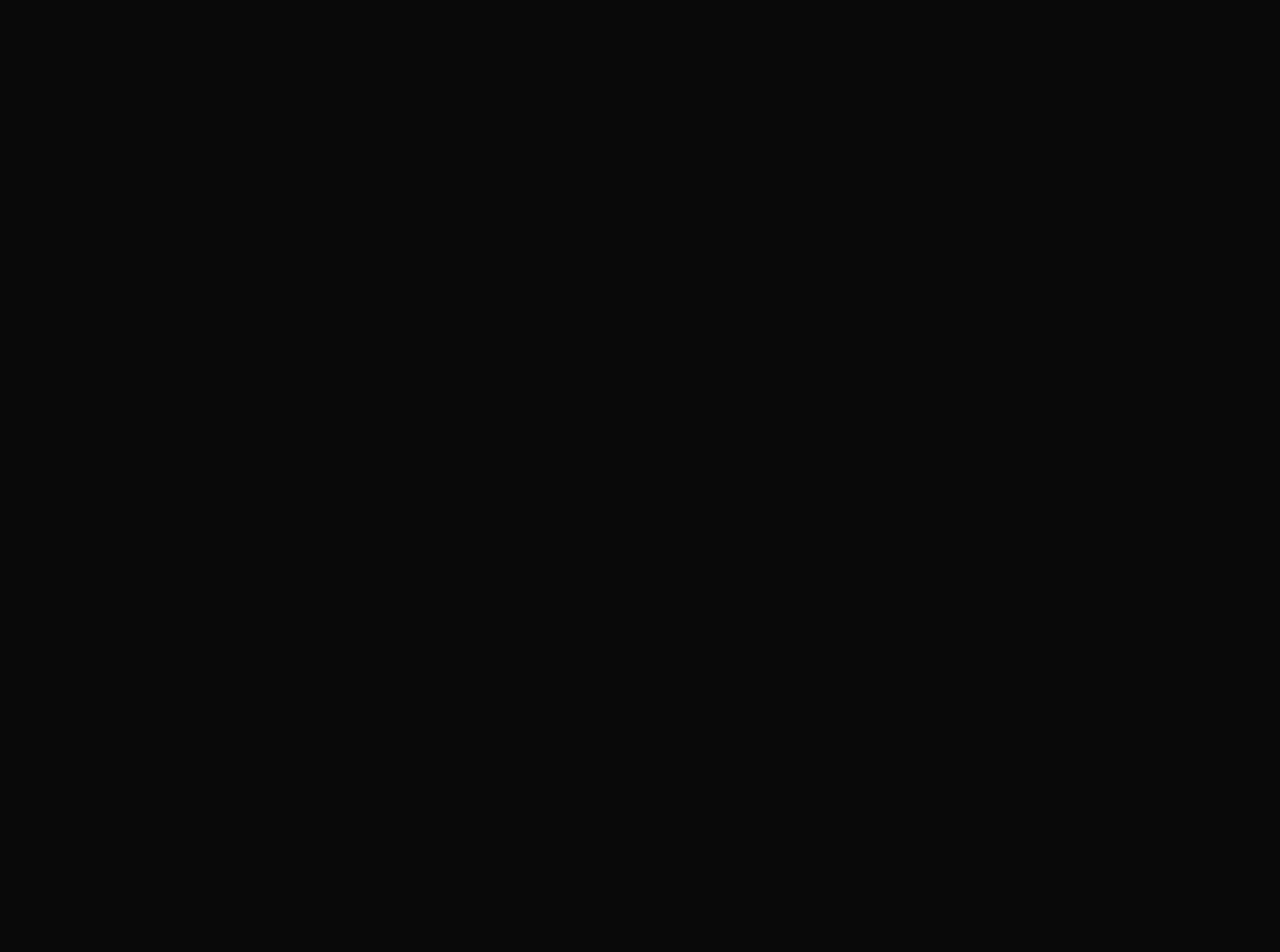
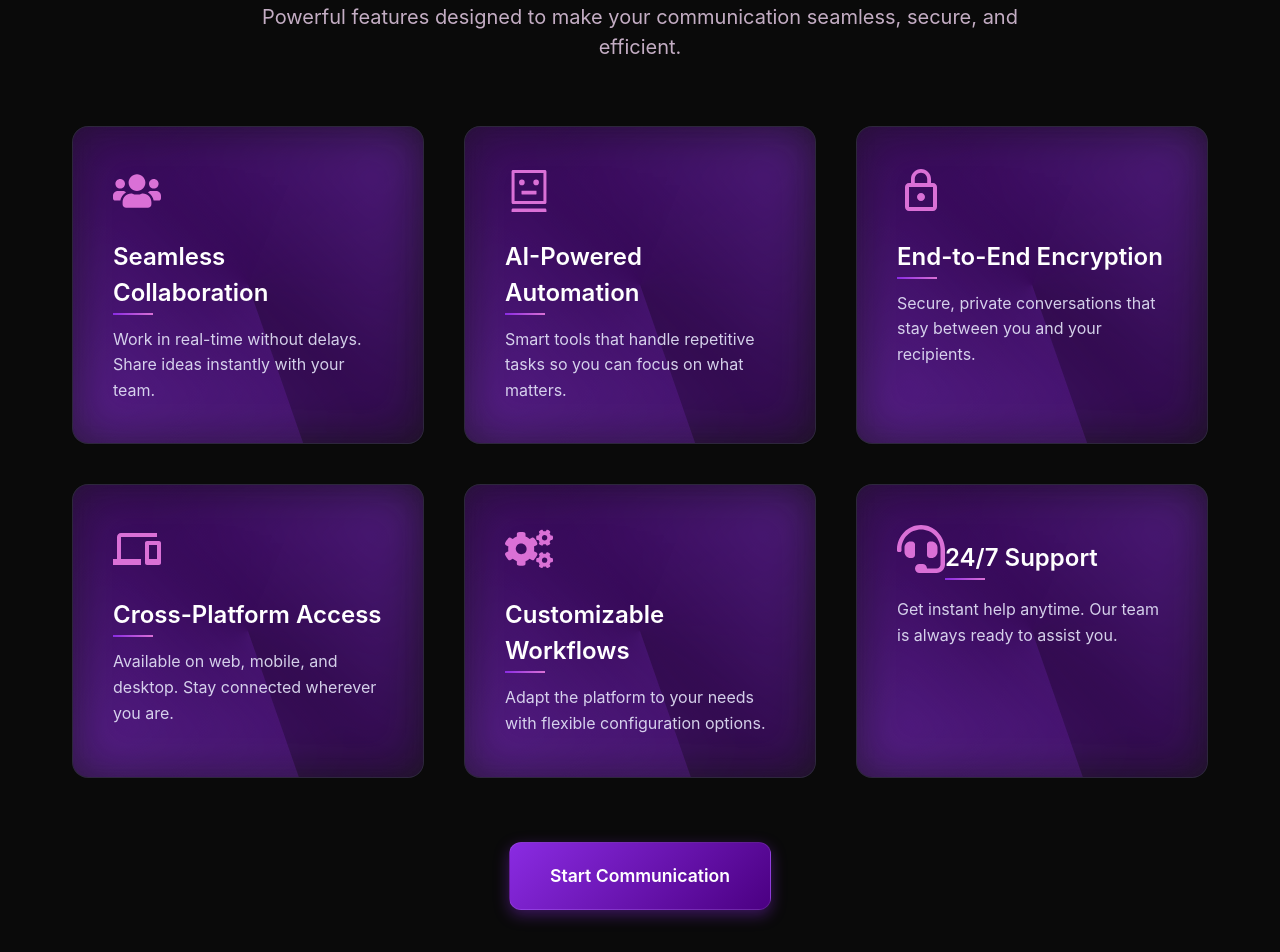
Before and after one commit to SagarSuryakantWaghmare/FreeFlow, a Next.js app in the folder frontend/: page / in a window 1280 px wide. Shown: the part 980-1932 px from the top of the page. Before the commit the page ends 800 px from the top, so only its background shows below. Built offline with nearby package versions, Linux system fonts and the light colour scheme.

Commit message:
Fixed the features

```diff
--- a/frontend/app/components/Navbar.tsx
+++ b/frontend/app/components/Navbar.tsx
@@ -5,7 +5,7 @@
 
 const Navbar: React.FC = () => {
   return (
-    <main className="container">
+    <main className="navbar-container">
       <nav className="navbar blur-box display-flex justify-between align-center">
         <div className="navbar-logo">
           <Image src={logo} alt="FreeFlow Logo" width={50} height={50} />
--- a/frontend/app/globals.css
+++ b/frontend/app/globals.css
@@ -6,6 +6,11 @@
   --secondary-color: #9333ea; /* Light Purple */
   --text-color: #ffffff; /* White */
   --bg-gradient: linear-gradient(180deg, #0f0f0f, #1a1a1a);
+  --bg-color: #16002B; /* Deep purple background */
+  --primary-gradient: linear-gradient(90deg, #4A00A8 0%, #8A2BE2 100%);
+  --secondary-color: #9400D3;
+  --card-bg: rgba(104, 58, 156, 0.1);
+  --glow-color: rgba(148, 0, 211, 0.3)
 }
 
 /* Global Styles */
@@ -23,7 +28,7 @@
 }
 
 /* Navbar Styling */
-.container{
+.navbar-container{
   max-width: 1200px;
   margin: 0 auto;
   padding: 0 20px;
@@ -145,7 +150,6 @@
 .hero-cta:hover {
   background: var(--primary-color);
 }
-/* Enhanced color container with professional glow effect */
 .glow-effect {
   /* Base gradient with smoother progression */
   background: linear-gradient(
@@ -231,3 +235,295 @@
   outline: 2px solid rgba(127, 39, 255, 0.3);
   outline-offset: 1px;
 }
+
+/* Features of the home page */
+:root {
+  --bg-color: #0a0a0a;
+  --primary-gradient: linear-gradient(90deg, #6366f1 0%, #a855f7 100%);
+  --secondary-color: #a855f7;
+  --card-bg: rgba(255, 255, 255, 0.05);
+}
+
+.features-container {
+  padding: 6rem 2rem;
+  max-width: 1200px;
+  margin: 0 auto;
+  text-align: center;
+  position: relative;
+}
+
+.title {
+  font-size: 3.5rem;
+  line-height: 1.1;
+  margin-bottom: 1.5rem;
+  font-weight: 700;
+  letter-spacing: -0.05em;
+}
+
+.subtitle {
+  font-size: 1.25rem;
+  color: #d1d5db;
+  margin-bottom: 4rem;
+  max-width: 800px;
+  margin-left: auto;
+  margin-right: auto;
+  opacity: 0.9;
+}
+
+.features-grid {
+  display: grid;
+  grid-template-columns: repeat(auto-fit, minmax(320px, 1fr));
+  gap: 2.5rem;
+  margin-bottom: 4rem;
+  position: relative;
+}
+
+.feature-card {
+  position: relative;
+  padding: 2.5rem;
+  background: var(--card-bg);
+  backdrop-filter: blur(16px);
+  border-radius: 16px;
+  transition: all 0.4s cubic-bezier(0.23, 1, 0.32, 1);
+  text-align: left;
+  border: 1px solid rgba(255, 255, 255, 0.1);
+  overflow: hidden;
+}
+
+.feature-card::before {
+  content: '';
+  position: absolute;
+  inset: 0;
+  background: var(--primary-gradient);
+  opacity: 0;
+  transition: opacity 0.4s ease;
+  z-index: -1;
+}
+
+.feature-card::after {
+  content: '';
+  position: absolute;
+  top: -50%;
+  left: -50%;
+  width: 200%;
+  height: 200%;
+  background: conic-gradient(
+    from 180deg at 50% 50%,
+    #6366f1 0deg,
+    #a855f7 180deg,
+    rgba(99, 102, 241, 0.1) 360deg
+  );
+  animation: rotate 3s linear infinite;
+  opacity: 0.15;
+  z-index: -1;
+}
+
+@keyframes rotate {
+  from { transform: rotate(0deg); }
+  to { transform: rotate(360deg); }
+}
+
+.feature-card:hover {
+  transform: translateY(-8px);
+  box-shadow: 0 20px 40px rgba(168, 85, 247, 0.15);
+}
+
+.feature-card:hover::before {
+  opacity: 0.1;
+}
+
+.feature-icon {
+  font-size: 3rem;
+  margin-bottom: 1.5rem;
+  background: var(--primary-gradient);
+  -webkit-background-clip: text;
+  background-clip: text;
+  -webkit-text-fill-color: transparent;
+  display: inline-block;
+}
+
+.feature-card h3 {
+  font-size: 1.5rem;
+  font-weight: 600;
+  margin-bottom: 1rem;
+  color: white;
+  position: relative;
+  display: inline-block;
+}
+
+.feature-card h3::after {
+  content: '';
+  position: absolute;
+  bottom: -4px;
+  left: 0;
+  width: 40px;
+  height: 2px;
+  background: var(--primary-gradient);
+  transition: width 0.3s ease;
+}
+
+.feature-card:hover h3::after {
+  width: 120px;
+}
+
+.feature-card p {
+  color: #e5e7eb;
+  font-size: 1rem;
+  line-height: 1.6;
+  opacity: 0.9;
+}
+
+.cta-button {
+  background: var(--primary-gradient);
+  color: white;
+  padding: 1.25rem 2.5rem;
+  border: none;
+  border-radius: 12px;
+  font-size: 1.1rem;
+  font-weight: 600;
+  cursor: pointer;
+  transition: all 0.3s cubic-bezier(0.4, 0, 0.2, 1);
+  position: relative;
+  overflow: hidden;
+  backdrop-filter: blur(10px);
+  border: 1px solid rgba(255, 255, 255, 0.1);
+}
+
+.cta-button::before {
+  content: '';
+  position: absolute;
+  top: 0;
+  left: -100%;
+  width: 100%;
+  height: 100%;
+  background: linear-gradient(
+    120deg,
+    transparent,
+    rgba(255, 255, 255, 0.1),
+    transparent
+  );
+  transition: left 0.6s ease;
+}
+
+.cta-button:hover::before {
+  left: 100%;
+}
+
+.cta-button:hover {
+  transform: translateY(-3px);
+  box-shadow: 0 15px 30px rgba(168, 85, 247, 0.4);
+}
+
+@media (max-width: 768px) {
+  .features-container {
+    padding: 4rem 1.5rem;
+  }
+
+  .title {
+    font-size: 2.75rem;
+  }
+
+  .subtitle {
+    font-size: 1.1rem;
+  }
+
+  .features-grid {
+    grid-template-columns: 1fr;
+  }
+
+  .feature-card {
+    padding: 2rem;
+  }
+}
+
+.features-container {
+  padding: 6rem 2rem;
+  background: var(--bg-color);
+}
+
+.feature-card {
+  background: var(--card-bg);
+  border: 1px solid rgba(147, 112, 219, 0.2);
+  backdrop-filter: blur(12px);
+}
+
+.feature-card::after {
+  background: conic-gradient(
+    from 180deg at 50% 50%,
+    #8A2BE2 0deg,
+    #4B0082 180deg,
+    rgba(75, 0, 130, 0.1) 360deg
+  );
+  opacity: 0.2;
+}
+
+.feature-card:hover {
+  box-shadow: 0 20px 40px var(--glow-color);
+}
+
+.feature-card h3::after {
+  background: linear-gradient(90deg, #8A2BE2 0%, #DA70D6 100%);
+}
+
+.cta-button {
+  background: linear-gradient(135deg, #8A2BE2 0%, #4B0082 100%);
+  box-shadow: 0 5px 15px rgba(138, 43, 226, 0.4);
+}
+
+.cta-button:hover {
+  box-shadow: 0 10px 30px rgba(138, 43, 226, 0.6);
+}
+
+/* Updated Glow Effects */
+.feature-card::before {
+  background: linear-gradient(
+    45deg,
+    rgba(138, 43, 226, 0.4),
+    rgba(148, 0, 211, 0.4),
+    rgba(138, 43, 226, 0.4)
+  );
+}
+
+@keyframes glow {
+  0%, 100% { opacity: 0.4; }
+  50% { opacity: 0.7; }
+}
+
+/* Text Colors */
+.subtitle {
+  color: #D8BFD8; /* Light purple */
+}
+
+.feature-card p {
+  color: #E6E6FA; /* Lavender */
+}
+
+.feature-icon {
+  color: #DA70D6;
+}
+
+/* Border Enhancements */
+.feature-card {
+  position: relative;
+  overflow: hidden;
+}
+
+.feature-card::before {
+  content: '';
+  position: absolute;
+  inset: -2px;
+  z-index: -1;
+  background: linear-gradient(
+    45deg,
+    #8A2BE2,
+    #4B0082,
+    #8A2BE2
+  );
+  filter: blur(25px);
+  opacity: 0.5;
+  transition: opacity 0.3s ease;
+}
+
+.feature-card:hover::before {
+  opacity: 0.8;
+}
--- a/frontend/app/page.tsx
+++ b/frontend/app/page.tsx
@@ -1,12 +1,61 @@
 import Navbar from "@/app/components/Navbar";
 import HeroSection from "@/app/components/HeroSection";
+import { FaUsers, FaHeadset, FaCogs } from "react-icons/fa";
+import { AiOutlineRobot } from "react-icons/ai";
+import { MdLockOutline, MdDevices } from "react-icons/md";
 
 export default function Home() {
   return (
     <main>
       <Navbar />
       <HeroSection />
+      {/* Features section */}
+      <section className="features-container">
+        <h1 className="title gradient-text">Everything You Need to Connect</h1>
+        <p className="subtitle">
+          Powerful features designed to make your communication seamless, secure, and efficient.
+        </p>
 
+        <div className="features-grid">
+          <div className="feature-card ">
+            <FaUsers className="feature-icon" />
+            <h3>Seamless Collaboration</h3>
+            <p>Work in real-time without delays. Share ideas instantly with your team.</p>
+          </div>
+
+          <div className="feature-card">
+            <AiOutlineRobot className="feature-icon" />
+            <h3>AI-Powered Automation</h3>
+            <p>Smart tools that handle repetitive tasks so you can focus on what matters.</p>
+          </div>
+
+          <div className="feature-card">
+            <MdLockOutline className="feature-icon" />
+            <h3>End-to-End Encryption</h3>
+            <p>Secure, private conversations that stay between you and your recipients.</p>
+          </div>
+
+          <div className="feature-card">
+            <MdDevices className="feature-icon" />
+            <h3>Cross-Platform Access</h3>
+            <p>Available on web, mobile, and desktop. Stay connected wherever you are.</p>
+          </div>
+
+          <div className="feature-card">
+            <FaCogs className="feature-icon" />
+            <h3>Customizable Workflows</h3>
+            <p>Adapt the platform to your needs with flexible configuration options.</p>
+          </div>
+
+          <div className="feature-card">
+            <FaHeadset className="feature-icon" />
+            <h3>24/7 Support</h3>
+            <p>Get instant help anytime. Our team is always ready to assist you.</p>
+          </div>
+        </div>
+
+        <button className="cta-button">Start Communication</button>
+      </section>
     </main>
   );
 }
--- a/frontend/package.json
+++ b/frontend/package.json
@@ -13,6 +13,7 @@
     "postprocessing": "^6.37.1",
     "react": "^19.0.0",
     "react-dom": "^19.0.0",
+    "react-icons": "^5.5.0",
     "three": "^0.174.0"
   },
   "devDependencies": {
```
Also changed, not shown: 1 other file (tests, documents, lock files or other folders).
